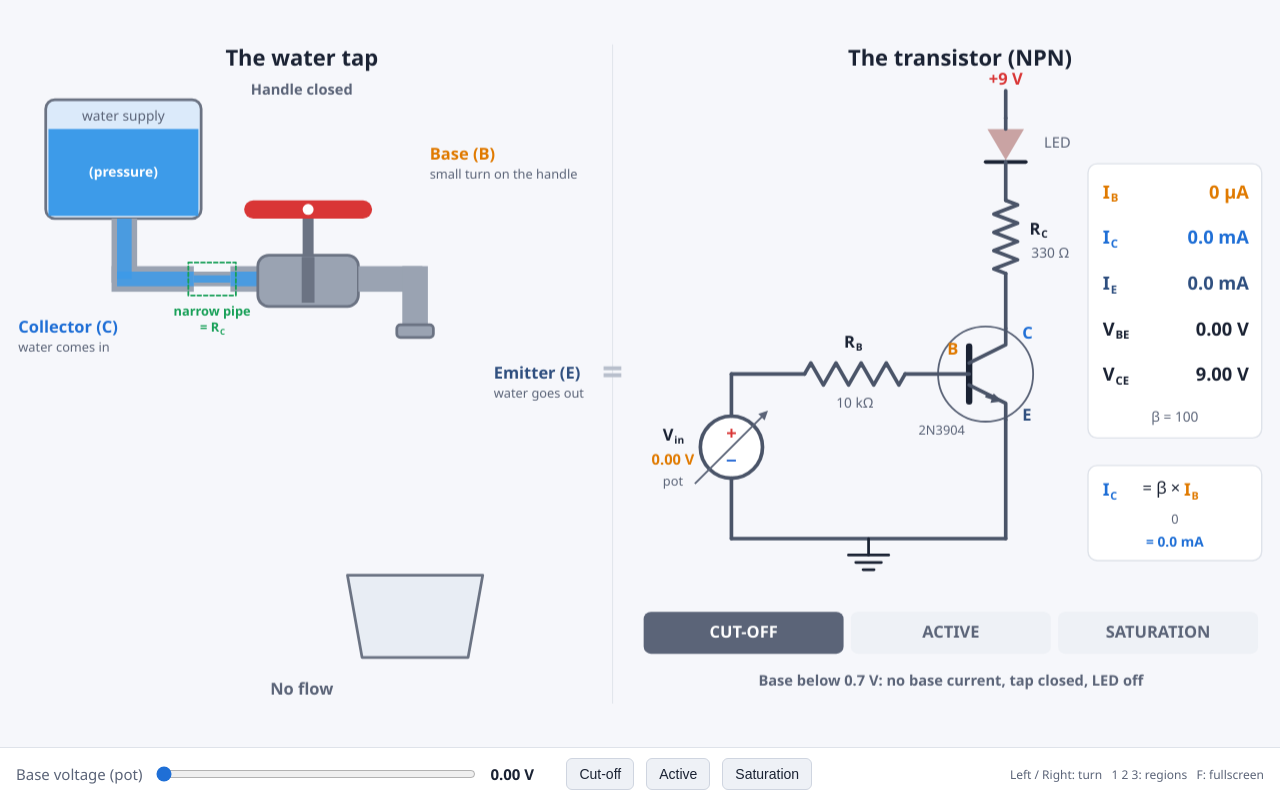
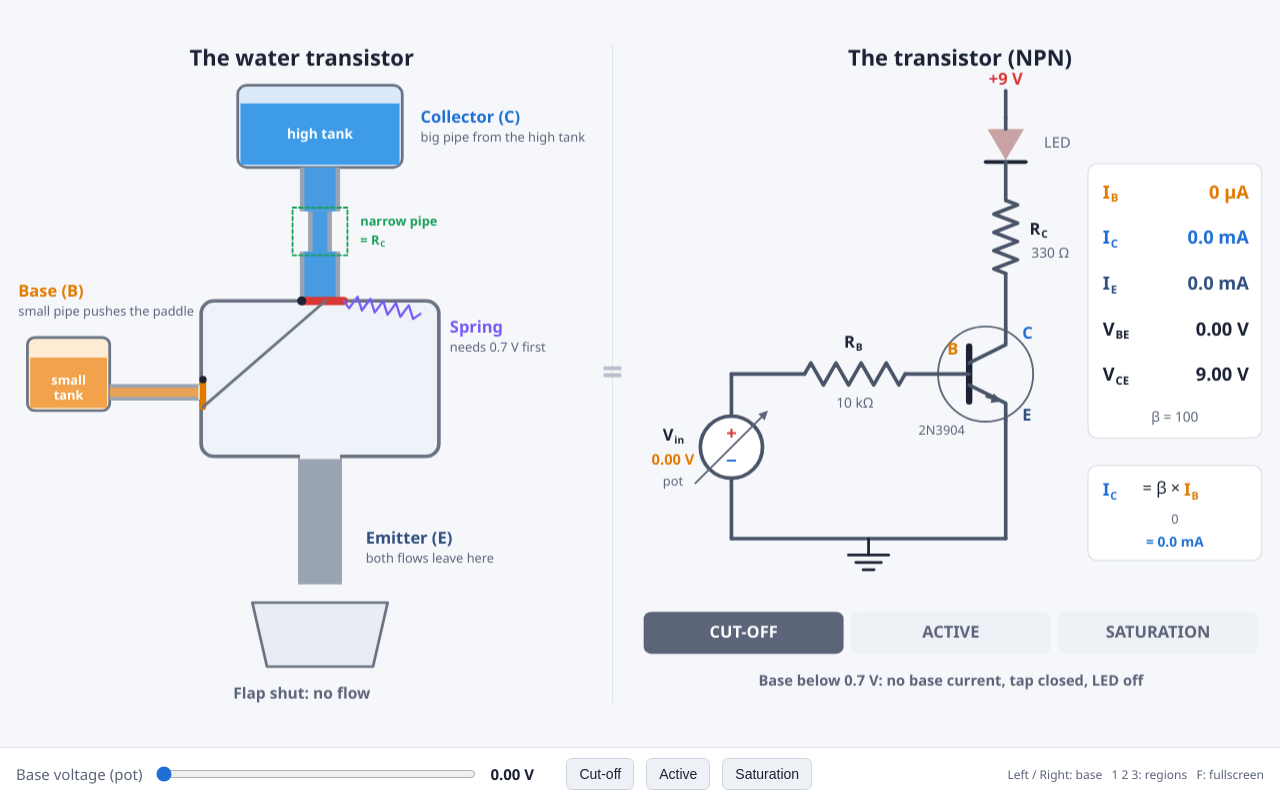
Before and after one commit to Isuru-rana/electronics-animations, a plain HTML site: page transistor-tap-sim.html in a window 1280 px wide. Drawn offline with Linux system fonts and the light colour scheme.

Commit message:
Transistor sim: hydraulic flap model instead of manual tap
Co-Authored-By: Claude Opus 5.5 <noreply@anthropic.com>

```diff
--- a/transistor-tap-sim.html
+++ b/transistor-tap-sim.html
@@ -3,7 +3,7 @@
 <head>
 <meta charset="utf-8">
 <meta name="viewport" content="width=device-width, initial-scale=1">
-<title>Transistor as a Tap</title>
+<title>Water Transistor</title>
 <style>
   :root { --bg:#f6f7fb; --panel:#ffffff; --ink:#1a2233; --muted:#5b6478; --accent:#1f6fd6; }
   * { box-sizing:border-box; }
@@ -35,7 +35,7 @@
     <button id="b1">Active</button>
     <button id="b2">Saturation</button>
     <span class="sp"></span>
-    <span class="keys">Left / Right: turn &nbsp; 1 2 3: regions &nbsp; F: fullscreen</span>
+    <span class="keys">Left / Right: base &nbsp; 1 2 3: regions &nbsp; F: fullscreen</span>
   </div>
 </div>
 <script>
@@ -96,76 +96,92 @@ function arrow(x0, y0, x1, y1, color, w) {
   ctx.lineTo(x1 - Math.cos(a + 0.45) * h, y1 - Math.sin(a + 0.45) * h); ctx.closePath(); ctx.fill();
 }
 
-// ================= LEFT: the tap =================
-const drops = [];
+// ================= LEFT: the water transistor =================
+// Pipes: collector from the high tank (top), base from a small low tank (left), emitter out the bottom.
+// A small base flow pushes a paddle; a rod opens the big flap against a spring.
+const PX = 350;                                   // main pipe centre line
+const CH = { x: 220, y: 300, w: 260, h: 170 };    // chamber
+const HB = [PX - 20, CH.y];                       // big flap hinge
+const HS = [CH.x + 2, 386];                       // small paddle hinge
+const PATH_C = [[PX, 150], [PX, CH.y], [PX + 6, CH.y + 60], [PX, CH.y + CH.h], [PX, 610]];
+const PATH_B = [[120, 400], [CH.x, 400], [CH.x + 60, 420], [PX - 6, CH.y + CH.h - 10], [PX - 4, 610]];
+let wphC = 0, wphB = 0;
+function pipeH(x0, x1, y, w) { ctx.fillRect(x0, y - w / 2, x1 - x0, w); }
+function pipeV(y0, y1, x, w) { ctx.fillRect(x - w / 2, y0, w, y1 - y0); }
 function drawTap(s, dt) {
-  text("The water tap", 330, 36, 24, INK, "center", "bold");
-  // tank
+  text("The water transistor", 330, 36, 24, INK, "center", "bold");
+  const th = s.region === 0 ? 0 : 0.12 + 0.88 * s.turn;     // flap opening 0..1 (spring holds it shut in cut-off)
+  // collector tank (high, big)
   ctx.fillStyle = "#dbeafa"; ctx.strokeStyle = METAL_D; ctx.lineWidth = 3;
-  roundRect(50, 80, 170, 130, 10); ctx.fill(); ctx.stroke();
-  ctx.fillStyle = WATER; ctx.fillRect(53, 112, 164, 95);
-  text("water supply", 135, 98, 15, MUTED);
-  text("(pressure)", 135, 160, 15, "#ffffff", "center", "bold");
-  // supply pipe: tank down, narrow section, to valve
-  ctx.fillStyle = METAL; ctx.fillRect(122, 210, 28, 70);              // down
-  ctx.fillRect(122, 262, 90, 28);                                     // to the right
-  ctx.fillRect(212, 268, 40, 16);                                     // narrow section
-  ctx.fillRect(252, 262, 30, 28);
-  ctx.fillStyle = WATER; ctx.globalAlpha = 0.85;
-  ctx.fillRect(128, 210, 16, 66); ctx.fillRect(128, 268, 84, 16); ctx.fillRect(212, 272, 40, 8); ctx.fillRect(252, 268, 30, 16);
+  roundRect(260, 64, 180, 90, 10); ctx.fill(); ctx.stroke();
+  ctx.fillStyle = WATER; ctx.fillRect(263, 84, 174, 67);
+  text("high tank", 350, 118, 15, "#fff", "center", "bold");
+  // base tank (small, low)
+  ctx.fillStyle = "#fdebd3"; roundRect(30, 340, 90, 80, 8); ctx.fill(); ctx.stroke();
+  ctx.fillStyle = "#f2a24a"; ctx.fillRect(33, 362, 84, 55);
+  text("small", 75, 388, 14, "#fff", "center", "bold"); text("tank", 75, 404, 14, "#fff", "center", "bold");
+  // pipes (metal)
+  ctx.fillStyle = METAL;
+  pipeV(154, 202, PX, 44); pipeV(202, 246, PX, 26); pipeV(246, CH.y, PX, 44);   // collector with narrow part
+  pipeH(120, CH.x, 400, 18);                                                       // base (small)
+  pipeV(CH.y + CH.h, 610, PX, 48);                                                 // emitter (big)
+  // water inside the pipes
+  ctx.fillStyle = WATER; ctx.globalAlpha = 0.9;
+  pipeV(154, 202, PX, 34); pipeV(202, 246, PX, 16); pipeV(246, CH.y, PX, 34);
+  ctx.fillStyle = "#f2a24a"; pipeH(120, CH.x, 400, 10);
   ctx.globalAlpha = 1;
-  ctx.strokeStyle = "#18a058"; ctx.lineWidth = 2; ctx.setLineDash([4, 3]); ctx.strokeRect(206, 258, 52, 36); ctx.setLineDash([]);
-  text("narrow pipe", 232, 312, 14, "#18a058", "center", "bold");
-  sub("= R", "C", 232, 330, 14, "#18a058", "center");
-  // valve body
-  ctx.fillStyle = METAL; ctx.strokeStyle = METAL_D; ctx.lineWidth = 3;
-  roundRect(282, 250, 110, 56, 12); ctx.fill(); ctx.stroke();
-  // inner gate (rises as handle turns)
-  const gateY = 252 + 50 * (1 - s.turn);
-  ctx.fillStyle = METAL_D; ctx.fillRect(330, 252, 14, Math.max(0, gateY - 252));
-  // stem and handle
-  ctx.fillStyle = METAL_D; ctx.fillRect(331, 206, 12, 46);
-  const hx = 337, hy = 200, ang = -s.turn * Math.PI / 2;
-  ctx.save(); ctx.translate(hx, hy); ctx.rotate(ang);
-  ctx.fillStyle = "#d93636"; roundRect(-70, -10, 140, 20, 10); ctx.fill();
-  ctx.fillStyle = "#fff"; ctx.beginPath(); ctx.arc(0, 0, 6, 0, 7); ctx.fill();
-  ctx.restore();
-  // turning effort arrow (base current)
-  if (s.ib > 0) { const w = 2 + 6 * Math.min(1, s.ib / 0.00043);
-    ctx.strokeStyle = CB; ctx.lineWidth = w; ctx.beginPath(); ctx.arc(hx, hy, 92, -Math.PI * 0.95, -Math.PI * 0.62); ctx.stroke();
-    const ex = hx + 92 * Math.cos(-Math.PI * 0.62), ey = hy + 92 * Math.sin(-Math.PI * 0.62);
-    arrow(ex - 10, ey - 6, ex + 4, ey + 2, CB, w); }
-  // spout
-  ctx.fillStyle = METAL; ctx.strokeStyle = METAL_D; ctx.lineWidth = 3;
-  ctx.fillRect(392, 262, 70, 28); ctx.fillRect(440, 262, 28, 70);
-  roundRect(434, 326, 40, 14, 4); ctx.fill(); ctx.stroke();
-  // water stream
-  const f = s.flow, sx = 454, top = 340, bottom = 610;
-  if (f > 0.001) {
-    const w = 4 + 26 * f;
-    const g = ctx.createLinearGradient(0, top, 0, bottom); g.addColorStop(0, WATER); g.addColorStop(1, "#7cc0f5");
-    ctx.fillStyle = g; ctx.globalAlpha = 0.75;
-    ctx.beginPath(); ctx.moveTo(sx - w / 2, top); ctx.lineTo(sx + w / 2, top); ctx.lineTo(sx + w / 2 + 3, bottom); ctx.lineTo(sx - w / 2 - 3, bottom); ctx.fill();
-    ctx.globalAlpha = 1;
-    // falling drops
-    const rate = 60 * f;
-    if (Math.random() < rate * dt) drops.push({ x: sx + (Math.random() - 0.5) * w * 0.8, y: top, v: 120 });
-  }
-  for (const d of drops) { d.v += 900 * dt; d.y += d.v * dt; }
-  while (drops.length && drops[0].y > bottom) drops.shift();
-  ctx.fillStyle = "#1f6fd6"; for (const d of drops) { ctx.beginPath(); ctx.ellipse(d.x, d.y, 3, 5, 0, 0, 7); ctx.fill(); }
+  // narrow pipe marker
+  ctx.strokeStyle = "#18a058"; ctx.lineWidth = 2; ctx.setLineDash([4, 3]); ctx.strokeRect(PX - 30, 198, 60, 52); ctx.setLineDash([]);
+  text("narrow pipe", PX + 44, 214, 14, "#18a058", "left", "bold"); sub("= R", "C", PX + 44, 234, 14, "#18a058");
+  // chamber
+  ctx.fillStyle = "#eef3f9"; ctx.strokeStyle = METAL_D; ctx.lineWidth = 4;
+  roundRect(CH.x, CH.y, CH.w, CH.h, 14); ctx.fill(); ctx.stroke();
+  ctx.fillStyle = "#eef3f9"; pipeV(CH.y - 3, CH.y + 3, PX, 40); pipeV(CH.y + CH.h - 3, CH.y + CH.h + 3, PX, 44);
+  ctx.fillRect(CH.x - 3, 392, 6, 16);
+  // flowing water dots
+  const SPc = 20, SPb = 30;
+  wphC = (wphC + 260 * s.flow * dt) % SPc;
+  wphB = (wphB + 140 * Math.sqrt(s.turn) * dt) % SPb;
+  const len = p => p.slice(1).reduce((q, r, k) => q + Math.hypot(r[0] - p[k][0], r[1] - p[k][1]), 0);
+  if (s.flow > 0.001) { const L = len(PATH_C); for (let d = wphC; d < L; d += SPc) { const [x, y] = at(PATH_C, d);
+    ctx.fillStyle = "#1f6fd6"; ctx.beginPath(); ctx.arc(x + Math.sin(d) * 5 * Math.min(1, s.flow * 2), y, 5.5, 0, 7); ctx.fill(); } }
+  if (s.ib > 0) { const L = len(PATH_B); for (let d = wphB; d < L; d += SPb) { const [x, y] = at(PATH_B, d);
+    ctx.fillStyle = CB; ctx.beginPath(); ctx.arc(x, y, 4, 0, 7); ctx.fill(); } }
+  // emitter outflow stream into the bucket
+  const fe = Math.min(1, s.flow + (s.ib > 0 ? 0.05 : 0));
+  if (fe > 0.01) { ctx.fillStyle = "#7cc0f5"; ctx.globalAlpha = 0.6; const w = 6 + 30 * fe;
+    ctx.fillRect(PX - w / 2, 610, w, 20); ctx.globalAlpha = 1; }
+  // big flap (gate under the collector inlet), hinged on the left
+  const ang = th * 1.35;                                    // up to ~77 degrees down
+  const fl = 46, fx = HB[0] + fl * Math.cos(ang), fy = HB[1] + fl * Math.sin(ang);
+  poly([HB, [fx, fy]], "#d93636", 9);
+  ctx.fillStyle = INK; ctx.beginPath(); ctx.arc(HB[0], HB[1], 5, 0, 7); ctx.fill();
+  // small paddle in the base stream, hinged at the top, pushed to the right
+  const pa = th * 1.1, pl = 30;
+  const px = HS[0] + pl * Math.sin(pa), py = HS[1] + pl * Math.cos(pa);
+  poly([HS, [px, py]], CB, 7);
+  ctx.fillStyle = INK; ctx.beginPath(); ctx.arc(HS[0], HS[1], 4, 0, 7); ctx.fill();
+  // rod linking paddle to flap
+  const rx = HB[0] + 26 * Math.cos(ang), ry = HB[1] + 26 * Math.sin(ang);
+  poly([[px, py], [rx, ry]], METAL_D, 3);
+  // spring pulling the flap shut
+  const sx0 = fx, sy0 = fy, sx1 = CH.x + CH.w - 20, sy1 = CH.y + 14;
+  ctx.strokeStyle = "#7a5af5"; ctx.lineWidth = 2.5; ctx.beginPath(); ctx.moveTo(sx0, sy0);
+  for (let k = 1; k < 12; k++) { const t = k / 12, x = sx0 + (sx1 - sx0) * t, y = sy0 + (sy1 - sy0) * t;
+    const nx = -(sy1 - sy0), ny = sx1 - sx0, n = Math.hypot(nx, ny); ctx.lineTo(x + nx / n * (k % 2 ? 7 : -7), y + ny / n * (k % 2 ? 7 : -7)); }
+  ctx.lineTo(sx1, sy1); ctx.stroke();
   // bucket
   ctx.fillStyle = "#e8edf4"; ctx.strokeStyle = METAL_D; ctx.lineWidth = 3;
-  ctx.beginPath(); ctx.moveTo(380, 600); ctx.lineTo(528, 600); ctx.lineTo(512, 690); ctx.lineTo(396, 690); ctx.closePath(); ctx.fill(); ctx.stroke();
-  // labels mapping to the transistor
-  const lab = (t1, t2, x, y, col) => { text(t1, x, y, 18, col, "left", "bold"); text(t2, x, y + 22, 14, MUTED, "left"); };
-  lab("Collector (C)", "water comes in", 20, 330, CC);
-  lab("Base (B)", "small turn on the handle", 470, 140, CB);
-  lab("Emitter (E)", "water goes out", 540, 380, "#2f4f7f");
-  // flow gauge
-  text(f <= 0.001 ? "No flow" : f >= 0.999 ? "Full flow: the narrow pipe limits it" : "Flow " + Math.round(f * 100) + "%",
-       330, 725, 18, f >= 0.999 ? "#18a058" : f <= 0.001 ? MUTED : CC, "center", "bold");
-  if (s.region === 0 && s.vin > 0.05) text("handle is stiff: needs a push before it moves", 330, 670 - 300, 14, MUTED);
+  ctx.beginPath(); ctx.moveTo(PX - 74, 630); ctx.lineTo(PX + 74, 630); ctx.lineTo(PX + 58, 700); ctx.lineTo(PX - 58, 700); ctx.closePath(); ctx.fill(); ctx.stroke();
+  // labels
+  const lab = (t1, t2, x, y, col, al = "left") => { text(t1, x, y, 18, col, al, "bold"); text(t2, x, y + 22, 14, MUTED, al); };
+  lab("Collector (C)", "big pipe from the high tank", 460, 100, CC);
+  lab("Base (B)", "small pipe pushes the paddle", 20, 290, CB);
+  lab("Emitter (E)", "both flows leave here", 400, 560, "#2f4f7f");
+  lab("Spring", "needs 0.7 V first", 492, 330, "#7a5af5");
+  const f = s.flow;
+  text(f <= 0.001 ? "Flap shut: no flow" : f >= 0.999 ? "Flap wide open: the narrow pipe limits the flow" : "Big flow " + Math.round(f * 100) + "% of the maximum",
+       330, 730, 17, f >= 0.999 ? "#18a058" : f <= 0.001 ? MUTED : CC, "center", "bold");
 }
 
 // ================= RIGHT: the transistor circuit =================
@@ -266,8 +282,6 @@ function drawReadings(s) {
                  "Base current is more than enough: fully on, LED at full brightness"];
   text(notes[s.region], rx + rw / 2, ry + 76, 16, REG[s.region][1], "center", "bold");
   // same thing on the tap side
-  const tapNotes = ["Handle closed", "Handle part open", "Handle fully open"];
-  text(tapNotes[s.region], 330, 70, 16, REG[s.region][1], "center", "bold");
 }
 
 // ---------- loop ----------
```
Also changed, not shown: index.html (+2 -2 lines), 1 other file.
